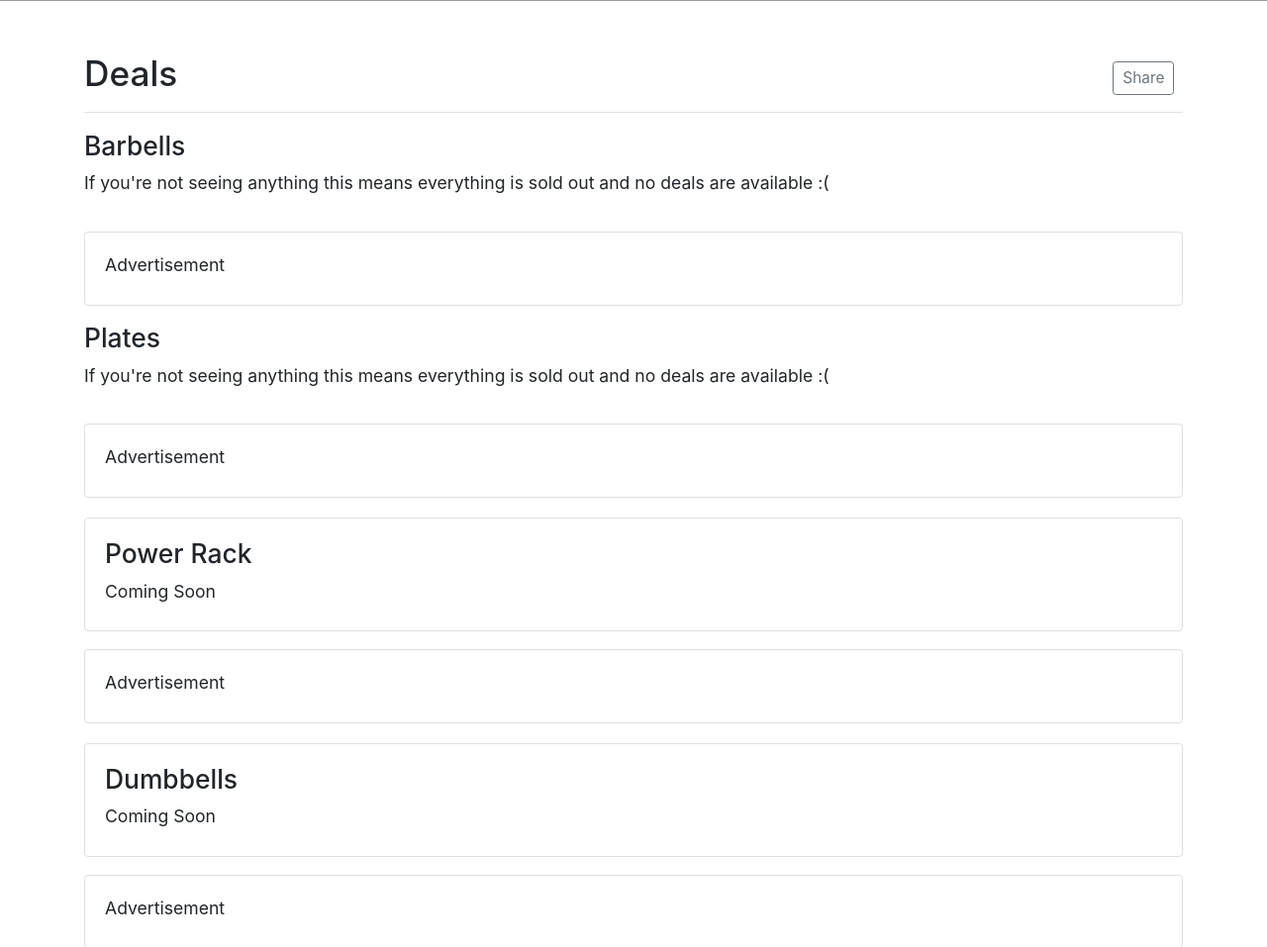
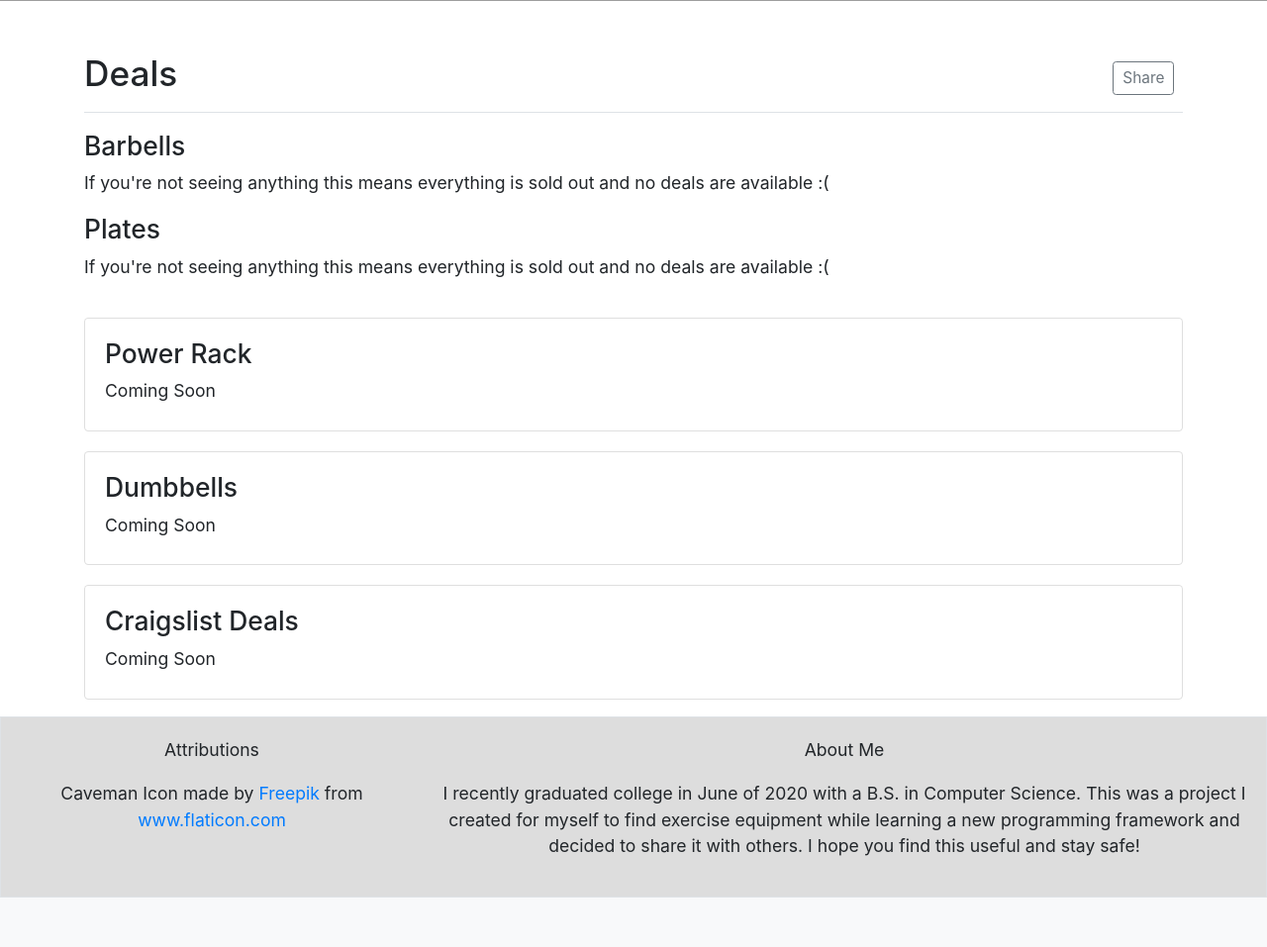
Before and after one commit to Mgla96/GymEquipmentFinder, a Flask app: page / in a window 1280 px wide. Shown: the part 558-1515 px from the top of the page at 99% size. After the commit the page ends 1465 px from the top, so only its background shows below. Run offline with Flask 2, Linux system fonts and the light colour scheme; data that the repository does not hold is empty; parts of the project's set-up code (start-up, migrations or seed data) failed here and were passed over; some libraries are stand-ins or nearby versions; grey boxes are pictures that could not be loaded.

Commit message:
tracking and ads

```diff
--- a/app/templates/index.html
+++ b/app/templates/index.html
@@ -1,6 +1,16 @@
 <html lang="en">
 
 <head>
+    <!-- Global site tag (gtag.js) - Google Analytics -->
+    <script async src="https://www.googletagmanager.com/gtag/js?id=UA-171808141-1"></script>
+    <script>
+        window.dataLayer = window.dataLayer || [];
+        function gtag() { dataLayer.push(arguments); }
+        gtag('js', new Date());
+
+        gtag('config', 'UA-171808141-1');
+    </script>
+    <script data-ad-client="ca-pub-2182088840518298" async src="https://pagead2.googlesyndication.com/pagead/js/adsbygoogle.js"></script>
     <meta charset="UTF-8">
     <title>Home Page | Weight Finder </title>
     <link rel="stylesheet" href="../static/css/main.css">
@@ -9,6 +19,7 @@
         integrity="sha384-Gn5384xqQ1aoWXA+058RXPxPg6fy4IWvTNh0E263XmFcJlSAwiGgFAW/dAiS6JXm" crossorigin="anonymous">
     <meta name="viewport"
         content="width=device-width, initial-scale=1.0, minimum-scale=1.0, maximum-scale=1.0, user-scalable=no, shrink-to-fit=no">
+
 </head>
 
 <body>
@@ -39,7 +50,8 @@
 
     <div class="header header-photo page-caption">
         <h1 class="page-title" style="font-size: 3rem">The Easy Way To Find Weights To Lift</h1>
-        <p class="lead page-title" style="font-size: 1.5rem">Save time and effort finding home gym supplies so you can stay
+        <p class="lead page-title" style="font-size: 1.5rem">Save time and effort finding home gym supplies so you can
+            stay
             healthy while sheltering in place.</p>
     </div>
     <p id="p1" style="display:none">liftaweight.com</p>
@@ -75,13 +87,6 @@
             {%endif%}
             {%endfor%}
         </div>
-
-
-
-        <div class="card d-flex justify-content-between flex-wrap flex-md-nowrap pb-2 mb-3 mt-3">
-            <p>Advertisement</p>
-        </div>
-
         <h4 class="">Plates</h4>
         <p>If you're not seeing anything this means everything is sold out and no deals are available :(</p>
         <div class="content row">
@@ -102,40 +107,31 @@
             {%endif%}
             {%endfor%}
         </div>
-
-
-        <div class="card d-flex justify-content-between flex-wrap flex-md-nowrap pb-2 mb-3 mt-3">
-            <p>Advertisement</p>
-        </div>
         <div class="card d-flex justify-content-between flex-wrap flex-md-nowrap pb-2 mb-3">
             <h4 class="">Power Rack</h4>
             <p>Coming Soon</p>
         </div>
-        <div class="card d-flex justify-content-between flex-wrap flex-md-nowrap pb-2 mb-3 mt-3">
-            <p>Advertisement</p>
-        </div>
         <div class="card d-flex justify-content-between flex-wrap flex-md-nowrap pb-2 mb-3">
             <h4 class="">Dumbbells</h4>
             <p>Coming Soon</p>
-        </div>
-        <div class="card d-flex justify-content-between flex-wrap flex-md-nowrap pb-2 mb-3 mt-3">
-            <p>Advertisement</p>
         </div>
         <div class="card d-flex justify-content-between flex-wrap flex-md-nowrap pb-2 mb-3">
             <h4 class="">Craigslist Deals</h4>
             <p>Coming Soon</p>
         </div>
     </div>
-
     <div class="container-fluid border footer" id="about">
         <div class="row">
             <div class="col-xl-4 col-lg-4 col-md-4 col-sm-4 col-4">
                 <p>Attributions</p>
-                Caveman Icon made by <a href="https://www.flaticon.com/authors/freepik" title="Freepik">Freepik</a> from <a href="https://www.flaticon.com/" title="Flaticon">www.flaticon.com</a>
+                Caveman Icon made by <a href="https://www.flaticon.com/authors/freepik" title="Freepik">Freepik</a> from
+                <a href="https://www.flaticon.com/" title="Flaticon">www.flaticon.com</a>
             </div>
             <div class="col-xl-8 col-lg-8 col-md-8 col-sm-8 col-8">
                 <p>About Me</p>
-                <p>I recently graduated college in June of 2020 with a B.S. in Computer Science. This was a project I created for myself to find exercise equipment while learning a new programming framework and decided to share it with others. I hope you find this useful and stay safe! </p>
+                <p>I recently graduated college in June of 2020 with a B.S. in Computer Science. This was a project I
+                    created for myself to find exercise equipment while learning a new programming framework and decided
+                    to share it with others. I hope you find this useful and stay safe! </p>
             </div>
         </div>
     </div>
@@ -154,4 +150,5 @@
     </script>
 
 </body>
+
 </html>
```
Lines whose indentation alone changed are shown as unchanged.
